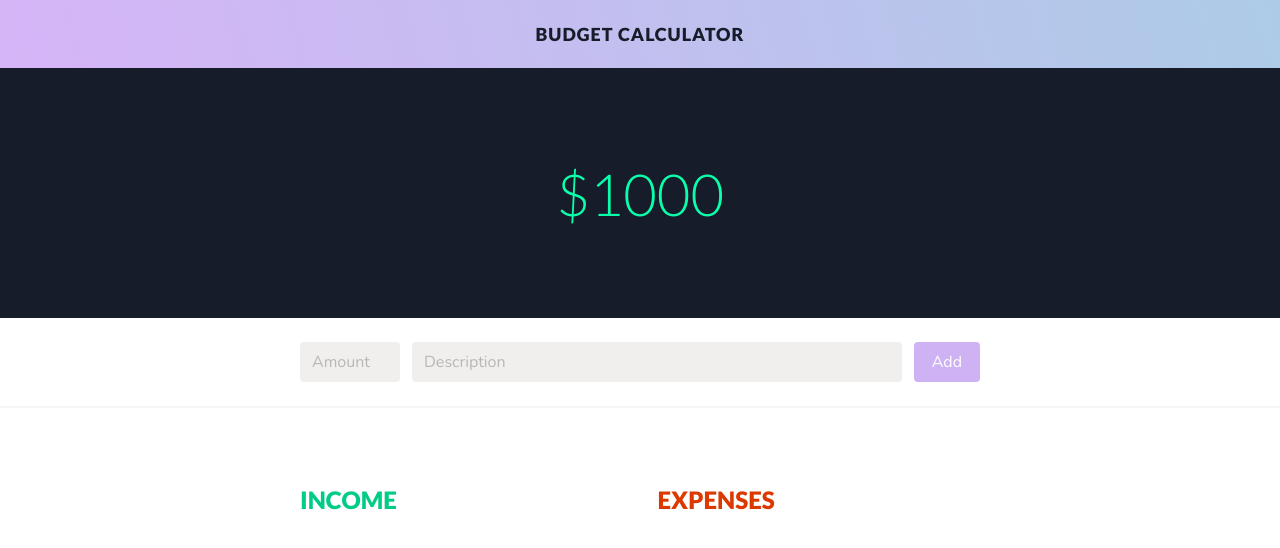
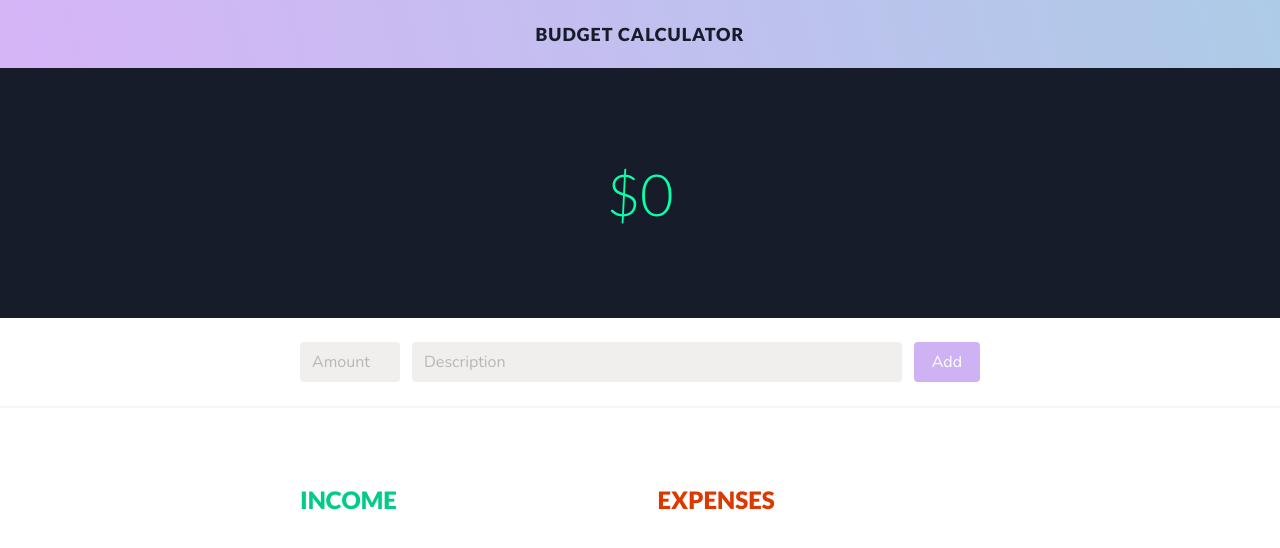
Before and after one commit to VinayakBorhade/budget-app, an Angular app: page / in a window 1280 px wide. Shown: the top 548 px of the page. Built offline with nearby package versions, Linux system fonts and the light colour scheme.

Commit message:
total sum budget added

```diff
--- a/src/app/budget-item-list/budget-item-card/budget-item-card.component.html
+++ b/src/app/budget-item-list/budget-item-card/budget-item-card.component.html
@@ -4,7 +4,7 @@
             <p>{{ item.description }}</p>
         </div>
         <div class="amount">
-            <p>{{ item.amount }}</p>
+            <p>{{ getAmount(item.amount) }}</p>
         </div>
     </div>
     <div class="x-icon-button" (click) = "onXButtonClick()"></div>
--- a/src/app/budget-item-list/budget-item-card/budget-item-card.component.ts
+++ b/src/app/budget-item-list/budget-item-card/budget-item-card.component.ts
@@ -17,4 +17,11 @@ export class BudgetItemCardComponent implements OnInit {
     onXButtonClick(): void {
         this.xButtonClick.emit();
     }
+
+    getAmount(amount: number): number {
+        if(amount < 0) {
+            return amount * -1;
+        }
+        return amount;
+    }
 }
--- a/src/app/main-page/main-page.component.html
+++ b/src/app/main-page/main-page.component.html
@@ -3,7 +3,7 @@
 </div>
 
 <section class = "total-budget-section" >
-    <h2 class = "green" >$1000</h2>
+    <h2 [ngClass] = "{green: sum >= 0, red: sum < 0}" >${{getTotalExpense()}}</h2>
 </section>
 
 <section class="add-item-section">
--- a/src/app/main-page/main-page.component.ts
+++ b/src/app/main-page/main-page.component.ts
@@ -9,6 +9,7 @@ import { BudgetItem } from 'src/shared/models/budget-item.model';
 export class MainPageComponent implements OnInit {
 
     budgetItems: BudgetItem[] = new Array<BudgetItem>();
+    sum: number = 0;
 
     constructor () { }
 
@@ -16,10 +17,24 @@ export class MainPageComponent implements OnInit {
 
     addItem(newItem: BudgetItem) {
         this.budgetItems.push(newItem);
+        this.getTotalExpense();
     }
 
     deleteItem(item: BudgetItem) {
         let index = this.budgetItems.indexOf(item);
         this.budgetItems.splice(index, 1);
+        this.getTotalExpense();
+    }
+
+    getTotalExpense(): number {
+
+        // console.log('sum called ');
+
+        let sum: number = 0;
+        for(let i = 0; i < this.budgetItems.length; i++) {
+            sum = sum + this.budgetItems[i].amount;
+        }
+        this.sum = sum;
+        return sum;
     }
 }
```
